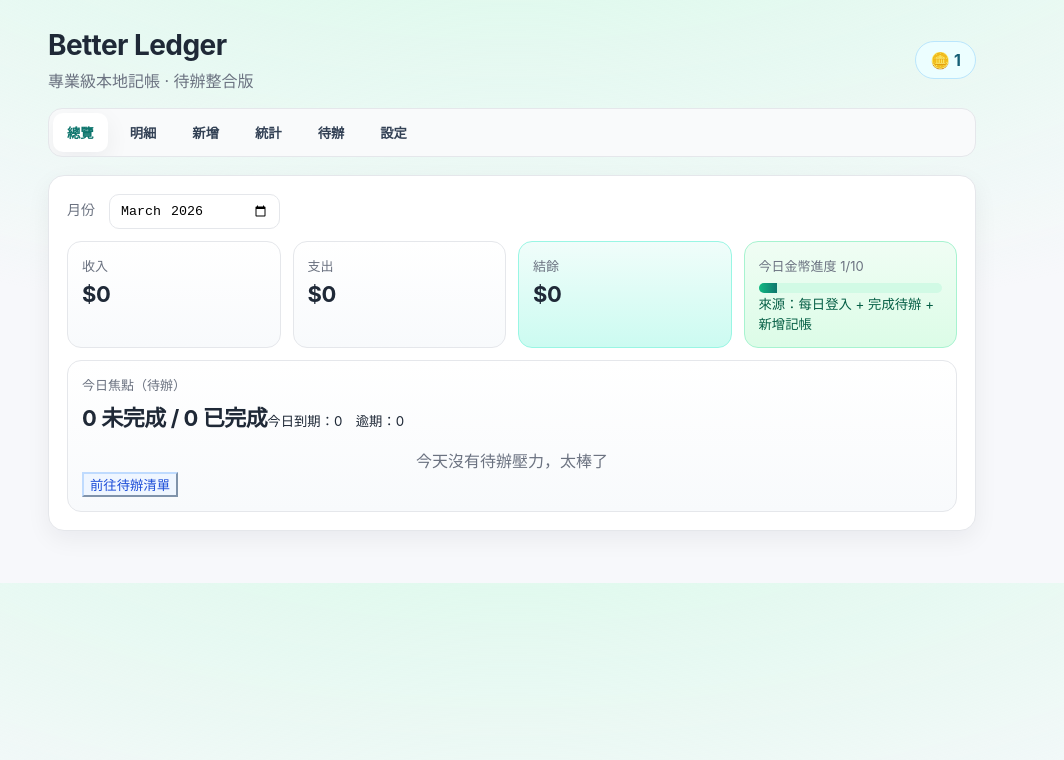
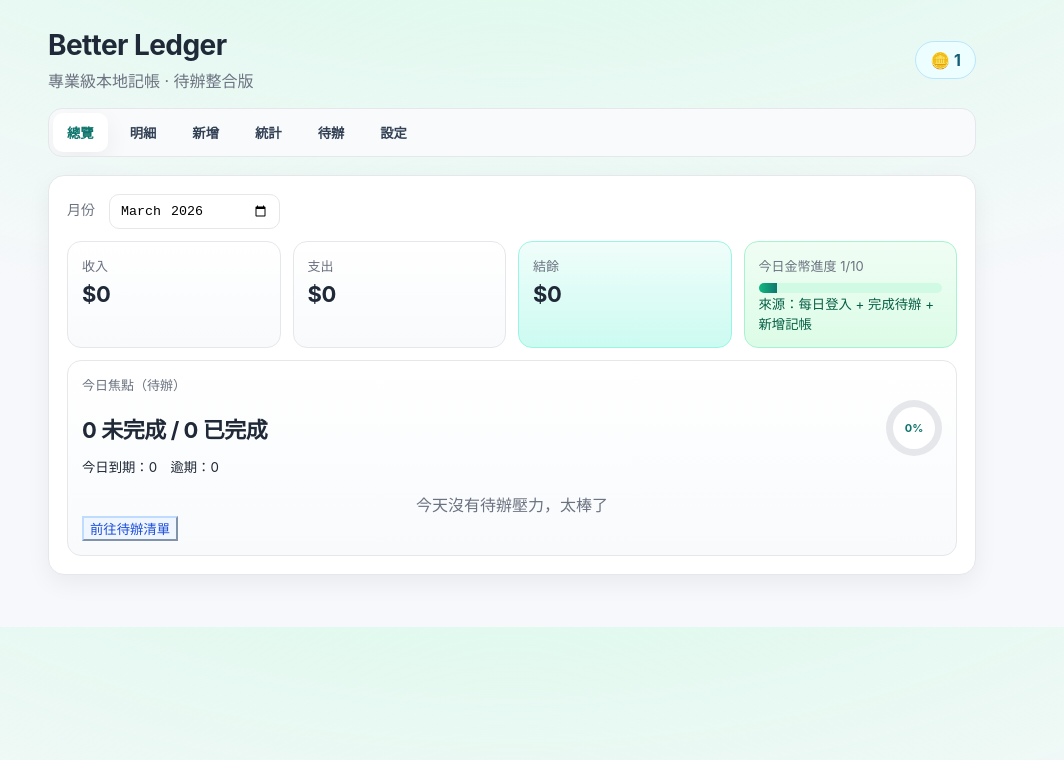
Before and after one commit to openclawjerry0923/better-ledger, a React (Vite) app: page / in a window 1280 px wide. Shown: the top 760 px of the page, without its empty margins (128-1192 px from the left). Built offline with nearby package versions, Linux system fonts and the light colour scheme.

Commit message:
feat: home todo focus upgrades with overdue alert, donut progress, and reorder buttons

```diff
--- a/src/App.css
+++ b/src/App.css
@@ -343,6 +343,41 @@ h3 {
   margin: 4px 0;
 }
 
+.focusTop {
+  display: flex;
+  justify-content: space-between;
+  align-items: center;
+  gap: 12px;
+}
+
+.dotAlert {
+  color: #b91c1c;
+  font-style: normal;
+  font-size: 12px;
+  margin-left: 6px;
+}
+
+.donut {
+  width: 56px;
+  height: 56px;
+  border-radius: 999px;
+  display: grid;
+  place-items: center;
+}
+
+.donut i {
+  width: 42px;
+  height: 42px;
+  border-radius: 999px;
+  background: #fff;
+  display: grid;
+  place-items: center;
+  font-style: normal;
+  font-size: 11px;
+  color: #0f766e;
+  font-weight: 700;
+}
+
 .focusList {
   list-style: none;
   margin: 8px 0;
--- a/src/App.jsx
+++ b/src/App.jsx
@@ -28,7 +28,7 @@ export default function App() {
     init, transactions, todos,
     addTransaction, updateTransaction, deleteTransaction, replaceAllTransactions,
     summary, settings, setCurrency, setBudgets, setCategories,
-    addTodo, updateTodo, toggleTodo, deleteTodo,
+    addTodo, updateTodo, toggleTodo, moveTodo, deleteTodo,
   } = useLedgerStore();
 
   const [tab, setTab] = useState('home');
@@ -250,6 +250,7 @@ export default function App() {
   const todayDueTodos = todos.filter((t) => !t.completed && t.dueDate === today);
   const doneCount = todos.filter((t) => t.completed).length;
   const activeCount = todos.length - doneCount;
+  const todoCompletionPct = todos.length ? Math.round((doneCount / todos.length) * 100) : 0;
   const todayFocusTodos = [...todos]
     .filter((t) => !t.completed)
     .sort((a, b) => (a.dueDate || '9999-99-99').localeCompare(b.dueDate || '9999-99-99'))
@@ -282,8 +283,11 @@ export default function App() {
           <div className="card coinCard"><span>今日金幣進度 {game.dailyEarned || 0}/10</span><div className="progress"><i style={{ width: `${dailyPct}%` }} /></div><small>來源：每日登入 + 完成待辦 + 新增記帳</small></div>
 
           <div className="card focusCard">
-            <span>今日焦點（待辦）</span>
-            <b>{activeCount} 未完成 / {doneCount} 已完成</b>
+            <span>今日焦點（待辦） {overdueTodos.length > 0 ? <em className="dotAlert">● 有逾期</em> : null}</span>
+            <div className="focusTop">
+              <b>{activeCount} 未完成 / {doneCount} 已完成</b>
+              <div className="donut" style={{ background: `conic-gradient(#0f766e ${todoCompletionPct}%, #e5e7eb 0)` }}><i>{todoCompletionPct}%</i></div>
+            </div>
             <small>今日到期：{todayDueTodos.length}　逾期：{overdueTodos.length}</small>
             {todayFocusTodos.length ? (
               <ul className="focusList">
@@ -335,6 +339,8 @@ export default function App() {
                 </div>
                 <div>
                   <button className="btnSuccess" onClick={() => toggleTodo(t.id)}>{t.completed ? '標記未完成' : '完成'}</button>
+                  <button className="btnGhost" onClick={() => moveTodo(t.id, 'up')}>↑</button>
+                  <button className="btnGhost" onClick={() => moveTodo(t.id, 'down')}>↓</button>
                   <button className="btnGhost" onClick={() => editTodo(t)}>修改</button>
                   <button className="btnDanger" onClick={() => deleteTodo(t.id)}>刪除</button>
                 </div>
--- a/src/store.js
+++ b/src/store.js
@@ -173,6 +173,22 @@ export const useLedgerStore = create((set, get) => ({
     if (becameDone) await get().awardCoin();
   },
 
+  async moveTodo(id, direction = 'up') {
+    const list = [...get().todos];
+    const idx = list.findIndex((t) => t.id === id);
+    if (idx < 0) return;
+    const targetIdx = direction === 'up' ? idx - 1 : idx + 1;
+    if (targetIdx < 0 || targetIdx >= list.length) return;
+
+    const a = list[idx];
+    const b = list[targetIdx];
+    await db.todos.update(a.id, { createdAt: b.createdAt, updatedAt: new Date().toISOString() });
+    await db.todos.update(b.id, { createdAt: a.createdAt, updatedAt: new Date().toISOString() });
+
+    const todos = await db.todos.orderBy('createdAt').reverse().toArray();
+    set({ todos });
+  },
+
   async deleteTodo(id) {
     await db.todos.delete(id);
     set((s) => ({ todos: s.todos.filter((t) => t.id !== id) }));
```
